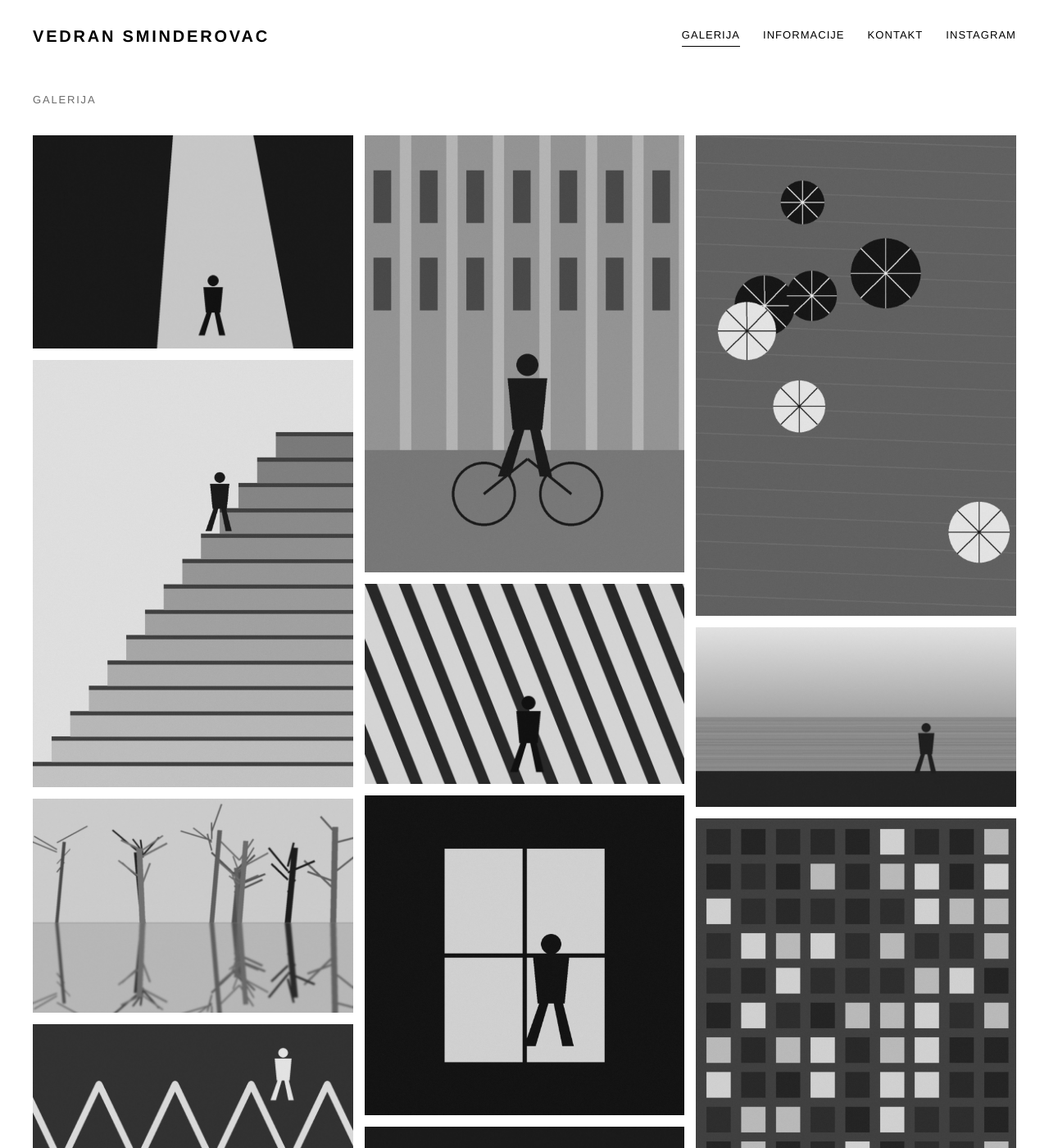
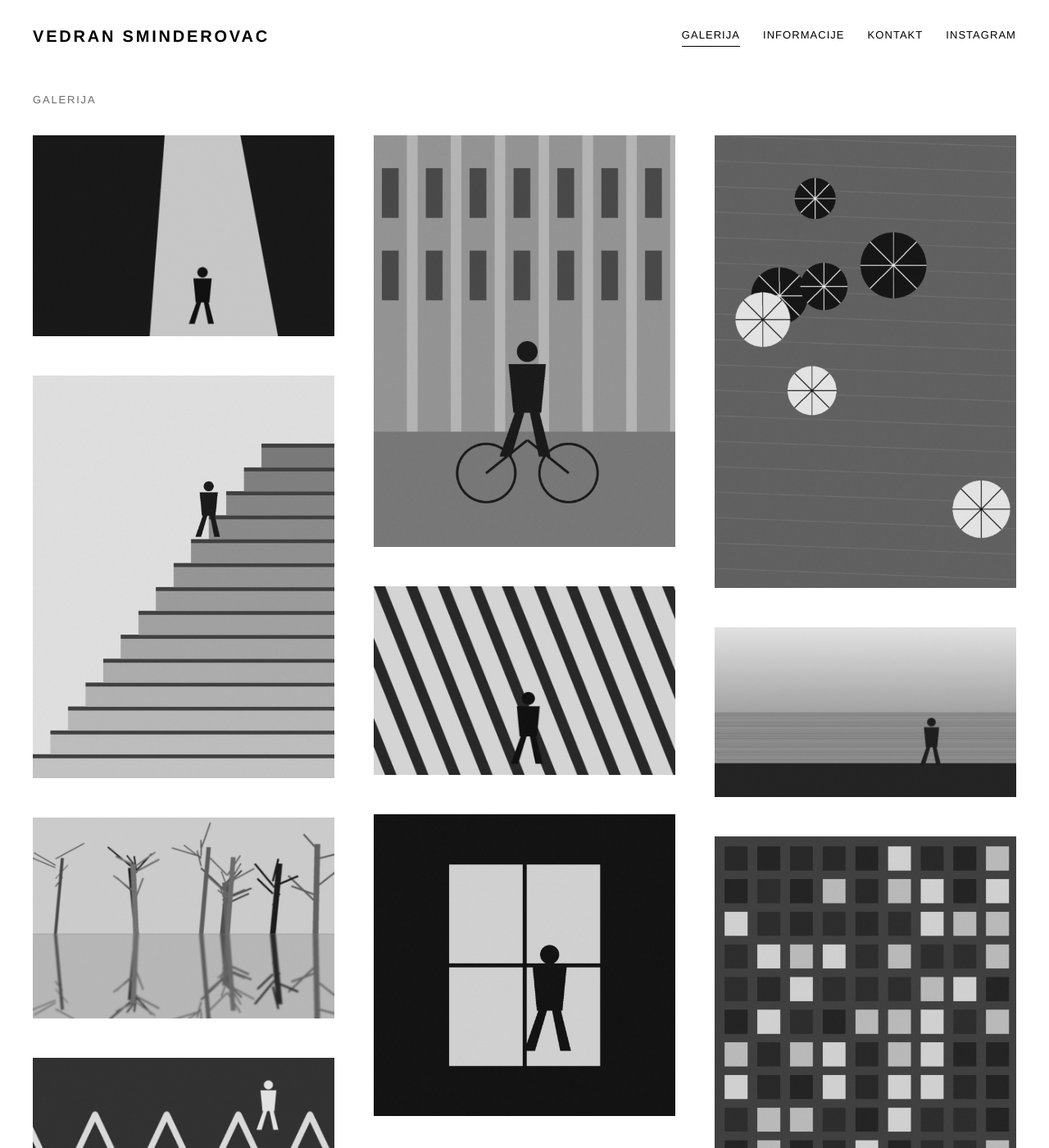
Before and after one commit to Zrianc/vedransminderovac, a Jekyll site: the page built from index.html, in a window 1280 px wide and 1400 px high. Shown: the whole window at 82% size. Built offline with Jekyll 4.4.1, drawn with Linux system fonts in a browser that asks for light colours.

Commit message:
Add files via upload

```diff
--- a/assets/stil.css
+++ b/assets/stil.css
@@ -6,7 +6,7 @@
   --tekst: #000000;
   --blijedo: #6b6b6b;
   --crta: #e5e5e5;
-  --razmak: 14px;          /* razmak između slika */
+  --razmak: 48px;          /* razmak između slika (veće = više prostora) */
   --sirina: 1600px;        /* maksimalna širina stranice */
   --font: "Helvetica Neue", Helvetica, Arial, sans-serif;
 }
@@ -222,6 +222,7 @@ body.cb .lightbox img { filter: grayscale(1); }
 /* ---------- Mobitel i tablet ---------- */
 @media (max-width: 1000px) {
   .galerija { columns: 2; }
+  :root { --razmak: 32px; }
 }
 
 @media (max-width: 700px) {
@@ -247,7 +248,7 @@ body.cb .lightbox img { filter: grayscale(1); }
   .izbornik-otvoren .izbornik { opacity: 1; visibility: visible; }
 
   .galerija { columns: 1; }
-  :root { --razmak: 10px; }
+  :root { --razmak: 28px; }
 
   .podnozje {
     grid-template-columns: 1fr 1fr;
```
